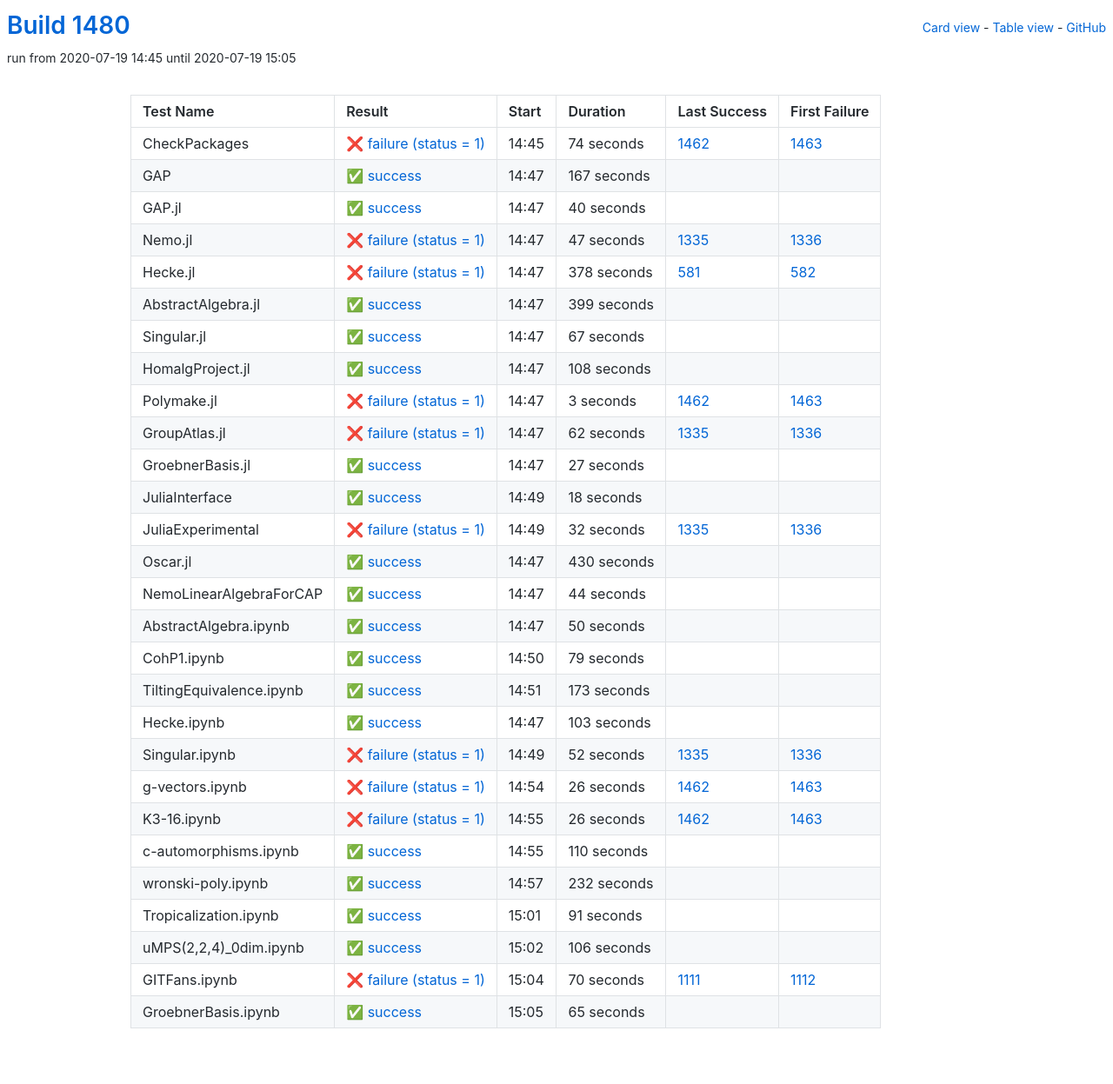
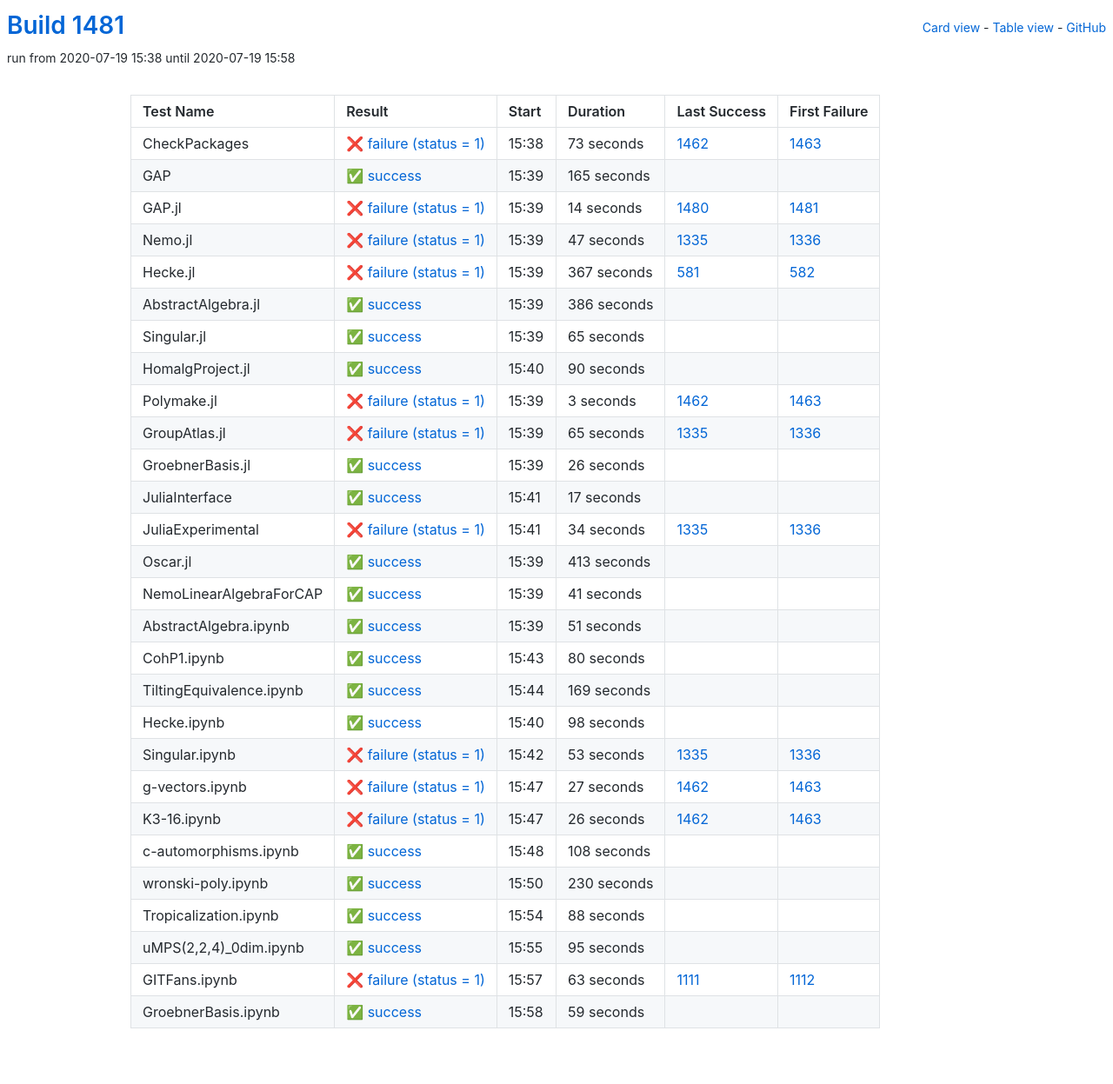
Before and after one commit to oscar-system/oscar-ci-status-1.4, a Jekyll site: the page built from table.html, in a window 1280 px wide. Shown: the whole page at 87% size. Built offline with Jekyll 4.4.1, drawn with Linux system fonts in a browser that asks for light colours.

Commit message:
Build #1481

```diff
--- a/_data/ci.yml
+++ b/_data/ci.yml
@@ -1,6 +1,6 @@
 ---
-build: 1480
-build_url: https://oscarci.mathematik.uni-kl.de/job/oscar-julia-1.4/1480/
+build: 1481
+build_url: https://oscarci.mathematik.uni-kl.de/job/oscar-julia-1.4/1481/
 job: oscar-julia-1.4
 organization: oscar-system
 repo: oscar-ci-status-1.4
@@ -8,44 +8,44 @@ repourl: https://github.com/oscar-system/oscar-ci-status-1.4
 tests:
 - name: CheckPackages
   id: checkpackages
-  log: https://oscarci.mathematik.uni-kl.de/job/oscar-julia-1.4/1480/artifact/logs/build-1480/CheckPackages.log
-  start: 2020-07-19 14:45
+  log: https://oscarci.mathematik.uni-kl.de/job/oscar-julia-1.4/1481/artifact/logs/build-1481/CheckPackages.log
+  start: 2020-07-19 15:38
   success: false
   exitcode: 1
   status: failure
-  duration: 74
+  duration: 73
   last_success: 1462
   last_success_url: https://oscarci.mathematik.uni-kl.de/job/oscar-julia-1.4/1462/
   first_failure: 1463
   first_failure_url: https://oscarci.mathematik.uni-kl.de/job/oscar-julia-1.4/1463/
 - name: GAP
   id: gap
-  log: https://oscarci.mathematik.uni-kl.de/job/oscar-julia-1.4/1480/artifact/logs/build-1480/GAP.log
-  start: 2020-07-19 14:47
+  log: https://oscarci.mathematik.uni-kl.de/job/oscar-julia-1.4/1481/artifact/logs/build-1481/GAP.log
+  start: 2020-07-19 15:39
   success: true
   exitcode: 0
   status: success
-  duration: 167
+  duration: 165
   last_success: false
   last_success_url:
   first_failure: false
   first_failure_url:
 - name: GAP.jl
   id: gap-jl
-  log: https://oscarci.mathematik.uni-kl.de/job/oscar-julia-1.4/1480/artifact/logs/build-1480/GAP.jl.log
-  start: 2020-07-19 14:47
-  success: true
-  exitcode: 0
-  status: success
-  duration: 40
-  last_success: false
-  last_success_url:
-  first_failure: false
-  first_failure_url:
+  log: https://oscarci.mathematik.uni-kl.de/job/oscar-julia-1.4/1481/artifact/logs/build-1481/GAP.jl.log
+  start: 2020-07-19 15:39
+  success: false
+  exitcode: 1
+  status: failure
+  duration: 14
+  last_success: 1480
+  last_success_url: https://oscarci.mathematik.uni-kl.de/job/oscar-julia-1.4/1480/
+  first_failure: 1481
+  first_failure_url: https://oscarci.mathematik.uni-kl.de/job/oscar-julia-1.4/1481/
 - name: Nemo.jl
   id: nemo-jl
-  log: https://oscarci.mathematik.uni-kl.de/job/oscar-julia-1.4/1480/artifact/logs/build-1480/Nemo.jl.log
-  start: 2020-07-19 14:47
+  log: https://oscarci.mathematik.uni-kl.de/job/oscar-julia-1.4/1481/artifact/logs/build-1481/Nemo.jl.log
+  start: 2020-07-19 15:39
   success: false
   exitcode: 1
   status: failure
@@ -56,56 +56,56 @@ tests:
   first_failure_url: https://oscarci.mathematik.uni-kl.de/job/oscar-julia-1.4/1336/
 - name: Hecke.jl
   id: hecke-jl
-  log: https://oscarci.mathematik.uni-kl.de/job/oscar-julia-1.4/1480/artifact/logs/build-1480/Hecke.jl.log
-  start: 2020-07-19 14:47
+  log: https://oscarci.mathematik.uni-kl.de/job/oscar-julia-1.4/1481/artifact/logs/build-1481/Hecke.jl.log
+  start: 2020-07-19 15:39
   success: false
   exitcode: 1
   status: failure
-  duration: 378
+  duration: 367
   last_success: 581
   last_success_url: https://oscarci.mathematik.uni-kl.de/job/oscar-julia-1.4/581/
   first_failure: 582
   first_failure_url: https://oscarci.mathematik.uni-kl.de/job/oscar-julia-1.4/582/
 - name: AbstractAlgebra.jl
   id: abstractalgebra-jl
-  log: https://oscarci.mathematik.uni-kl.de/job/oscar-julia-1.4/1480/artifact/logs/build-1480/AbstractAlgebra.jl.log
-  start: 2020-07-19 14:47
+  log: https://oscarci.mathematik.uni-kl.de/job/oscar-julia-1.4/1481/artifact/logs/build-1481/AbstractAlgebra.jl.log
+  start: 2020-07-19 15:39
   success: true
   exitcode: 0
   status: success
-  duration: 399
+  duration: 386
   last_success: false
   last_success_url:
   first_failure: false
   first_failure_url:
 - name: Singular.jl
   id: singular-jl
-  log: https://oscarci.mathematik.uni-kl.de/job/oscar-julia-1.4/1480/artifact/logs/build-1480/Singular.jl.log
-  start: 2020-07-19 14:47
+  log: https://oscarci.mathematik.uni-kl.de/job/oscar-julia-1.4/1481/artifact/logs/build-1481/Singular.jl.log
+  start: 2020-07-19 15:39
   success: true
   exitcode: 0
   status: success
-  duration: 67
+  duration: 65
   last_success: false
   last_success_url:
   first_failure: false
   first_failure_url:
 - name: HomalgProject.jl
   id: homalgproject-jl
-  log: https://oscarci.mathematik.uni-kl.de/job/oscar-julia-1.4/1480/artifact/logs/build-1480/HomalgProject.jl.log
-  start: 2020-07-19 14:47
+  log: https://oscarci.mathematik.uni-kl.de/job/oscar-julia-1.4/1481/artifact/logs/build-1481/HomalgProject.jl.log
+  start: 2020-07-19 15:40
   success: true
   exitcode: 0
   status: success
-  duration: 108
+  duration: 90
   last_success: false
   last_success_url:
   first_failure: false
   first_failure_url:
 - name: Polymake.jl
   id: polymake-jl
-  log: https://oscarci.mathematik.uni-kl.de/job/oscar-julia-1.4/1480/artifact/logs/build-1480/Polymake.jl.log
-  start: 2020-07-19 14:47
+  log: https://oscarci.mathematik.uni-kl.de/job/oscar-julia-1.4/1481/artifact/logs/build-1481/Polymake.jl.log
+  start: 2020-07-19 15:39
   success: false
   exitcode: 1
   status: failure
@@ -116,152 +116,152 @@ tests:
   first_failure_url: https://oscarci.mathematik.uni-kl.de/job/oscar-julia-1.4/1463/
 - name: GroupAtlas.jl
   id: groupatlas-jl
-  log: https://oscarci.mathematik.uni-kl.de/job/oscar-julia-1.4/1480/artifact/logs/build-1480/GroupAtlas.jl.log
-  start: 2020-07-19 14:47
+  log: https://oscarci.mathematik.uni-kl.de/job/oscar-julia-1.4/1481/artifact/logs/build-1481/GroupAtlas.jl.log
+  start: 2020-07-19 15:39
   success: false
   exitcode: 1
   status: failure
-  duration: 62
+  duration: 65
   last_success: 1335
   last_success_url: https://oscarci.mathematik.uni-kl.de/job/oscar-julia-1.4/1335/
   first_failure: 1336
   first_failure_url: https://oscarci.mathematik.uni-kl.de/job/oscar-julia-1.4/1336/
 - name: GroebnerBasis.jl
   id: groebnerbasis-jl
-  log: https://oscarci.mathematik.uni-kl.de/job/oscar-julia-1.4/1480/artifact/logs/build-1480/GroebnerBasis.jl.log
-  start: 2020-07-19 14:47
+  log: https://oscarci.mathematik.uni-kl.de/job/oscar-julia-1.4/1481/artifact/logs/build-1481/GroebnerBasis.jl.log
+  start: 2020-07-19 15:39
   success: true
   exitcode: 0
   status: success
-  duration: 27
+  duration: 26
   last_success: false
   last_success_url:
   first_failure: false
   first_failure_url:
 - name: JuliaInterface
   id: juliainterface
-  log: https://oscarci.mathematik.uni-kl.de/job/oscar-julia-1.4/1480/artifact/logs/build-1480/JuliaInterface.log
-  start: 2020-07-19 14:49
+  log: https://oscarci.mathematik.uni-kl.de/job/oscar-julia-1.4/1481/artifact/logs/build-1481/JuliaInterface.log
+  start: 2020-07-19 15:41
   success: true
   exitcode: 0
   status: success
-  duration: 18
+  duration: 17
   last_success: false
   last_success_url:
   first_failure: false
   first_failure_url:
 - name: JuliaExperimental
   id: juliaexperimental
-  log: https://oscarci.mathematik.uni-kl.de/job/oscar-julia-1.4/1480/artifact/logs/build-1480/JuliaExperimental.log
-  start: 2020-07-19 14:49
+  log: https://oscarci.mathematik.uni-kl.de/job/oscar-julia-1.4/1481/artifact/logs/build-1481/JuliaExperimental.log
+  start: 2020-07-19 15:41
   success: false
   exitcode: 1
   status: failure
-  duration: 32
+  duration: 34
   last_success: 1335
   last_success_url: https://oscarci.mathematik.uni-kl.de/job/oscar-julia-1.4/1335/
   first_failure: 1336
   first_failure_url: https://oscarci.mathematik.uni-kl.de/job/oscar-julia-1.4/1336/
 - name: Oscar.jl
   id: oscar-jl
-  log: https://oscarci.mathematik.uni-kl.de/job/oscar-julia-1.4/1480/artifact/logs/build-1480/Oscar.jl.log
-  start: 2020-07-19 14:47
+  log: https://oscarci.mathematik.uni-kl.de/job/oscar-julia-1.4/1481/artifact/logs/build-1481/Oscar.jl.log
+  start: 2020-07-19 15:39
   success: true
   exitcode: 0
   status: success
-  duration: 430
+  duration: 413
   last_success: false
   last_success_url:
   first_failure: false
   first_failure_url:
 - name: NemoLinearAlgebraForCAP
   id: nemolinearalgebraforcap
-  log: https://oscarci.mathematik.uni-kl.de/job/oscar-julia-1.4/1480/artifact/logs/build-1480/NemoLinearAlgebraForCAP.log
-  start: 2020-07-19 14:47
+  log: https://oscarci.mathematik.uni-kl.de/job/oscar-julia-1.4/1481/artifact/logs/build-1481/NemoLinearAlgebraForCAP.log
+  start: 2020-07-19 15:39
   success: true
   exitcode: 0
   status: success
-  duration: 44
+  duration: 41
   last_success: false
   last_success_url:
   first_failure: false
   first_failure_url:
 - name: AbstractAlgebra.ipynb
   id: abstractalgebra-ipynb
-  log: https://oscarci.mathematik.uni-kl.de/job/oscar-julia-1.4/1480/artifact/logs/build-1480/AbstractAlgebra.ipynb.log
-  start: 2020-07-19 14:47
+  log: https://oscarci.mathematik.uni-kl.de/job/oscar-julia-1.4/1481/artifact/logs/build-1481/AbstractAlgebra.ipynb.log
+  start: 2020-07-19 15:39
   success: true
   exitcode: 0
   status: success
-  duration: 50
+  duration: 51
   last_success: false
   last_success_url:
   first_failure: false
   first_failure_url:
 - name: CohP1.ipynb
   id: cohp1-ipynb
-  log: https://oscarci.mathematik.uni-kl.de/job/oscar-julia-1.4/1480/artifact/logs/build-1480/CohP1.ipynb.log
-  start: 2020-07-19 14:50
+  log: https://oscarci.mathematik.uni-kl.de/job/oscar-julia-1.4/1481/artifact/logs/build-1481/CohP1.ipynb.log
+  start: 2020-07-19 15:43
   success: true
   exitcode: 0
   status: success
-  duration: 79
+  duration: 80
   last_success: false
   last_success_url:
   first_failure: false
   first_failure_url:
 - name: TiltingEquivalence.ipynb
   id: tiltingequivalence-ipynb
-  log: https://oscarci.mathematik.uni-kl.de/job/oscar-julia-1.4/1480/artifact/logs/build-1480/TiltingEquivalence.ipynb.log
-  start: 2020-07-19 14:51
+  log: https://oscarci.mathematik.uni-kl.de/job/oscar-julia-1.4/1481/artifact/logs/build-1481/TiltingEquivalence.ipynb.log
+  start: 2020-07-19 15:44
   success: true
   exitcode: 0
   status: success
-  duration: 173
+  duration: 169
   last_success: false
   last_success_url:
   first_failure: false
   first_failure_url:
 - name: Hecke.ipynb
   id: hecke-ipynb
-  log: https://oscarci.mathematik.uni-kl.de/job/oscar-julia-1.4/1480/artifact/logs/build-1480/Hecke.ipynb.log
-  start: 2020-07-19 14:47
+  log: https://oscarci.mathematik.uni-kl.de/job/oscar-julia-1.4/1481/artifact/logs/build-1481/Hecke.ipynb.log
+  start: 2020-07-19 15:40
   success: true
   exitcode: 0
   status: success
-  duration: 103
+  duration: 98
   last_success: false
   last_success_url:
   first_failure: false
   first_failure_url:
 - name: Singular.ipynb
   id: singular-ipynb
-  log: https://oscarci.mathematik.uni-kl.de/job/oscar-julia-1.4/1480/artifact/logs/build-1480/Singular.ipynb.log
-  start: 2020-07-19 14:49
+  log: https://oscarci.mathematik.uni-kl.de/job/oscar-julia-1.4/1481/artifact/logs/build-1481/Singular.ipynb.log
+  start: 2020-07-19 15:42
   success: false
   exitcode: 1
   status: failure
-  duration: 52
+  duration: 53
   last_success: 1335
   last_success_url: https://oscarci.mathematik.uni-kl.de/job/oscar-julia-1.4/1335/
   first_failure: 1336
   first_failure_url: https://oscarci.mathematik.uni-kl.de/job/oscar-julia-1.4/1336/
 - name: g-vectors.ipynb
   id: g-vectors-ipynb
-  log: https://oscarci.mathematik.uni-kl.de/job/oscar-julia-1.4/1480/artifact/logs/build-1480/g-vectors.ipynb.log
-  start: 2020-07-19 14:54
+  log: https://oscarci.mathematik.uni-kl.de/job/oscar-julia-1.4/1481/artifact/logs/build-1481/g-vectors.ipynb.log
+  start: 2020-07-19 15:47
   success: false
   exitcode: 1
   status: failure
-  duration: 26
+  duration: 27
   last_success: 1462
   last_success_url: https://oscarci.mathematik.uni-kl.de/job/oscar-julia-1.4/1462/
   first_failure: 1463
   first_failure_url: https://oscarci.mathematik.uni-kl.de/job/oscar-julia-1.4/1463/
 - name: K3-16.ipynb
   id: k3-16-ipynb
-  log: https://oscarci.mathematik.uni-kl.de/job/oscar-julia-1.4/1480/artifact/logs/build-1480/K3-16.ipynb.log
-  start: 2020-07-19 14:55
+  log: https://oscarci.mathematik.uni-kl.de/job/oscar-julia-1.4/1481/artifact/logs/build-1481/K3-16.ipynb.log
+  start: 2020-07-19 15:47
   success: false
   exitcode: 1
   status: failure
@@ -272,72 +272,72 @@ tests:
   first_failure_url: https://oscarci.mathematik.uni-kl.de/job/oscar-julia-1.4/1463/
 - name: c-automorphisms.ipynb
   id: c-automorphisms-ipynb
-  log: https://oscarci.mathematik.uni-kl.de/job/oscar-julia-1.4/1480/artifact/logs/build-1480/c-automorphisms.ipynb.log
-  start: 2020-07-19 14:55
+  log: https://oscarci.mathematik.uni-kl.de/job/oscar-julia-1.4/1481/artifact/logs/build-1481/c-automorphisms.ipynb.log
+  start: 2020-07-19 15:48
   success: true
   exitcode: 0
   status: success
-  duration: 110
+  duration: 108
   last_success: false
   last_success_url:
   first_failure: false
   first_failure_url:
 - name: wronski-poly.ipynb
   id: wronski-poly-ipynb
-  log: https://oscarci.mathematik.uni-kl.de/job/oscar-julia-1.4/1480/artifact/logs/build-1480/wronski-poly.ipynb.log
-  start: 2020-07-19 14:57
+  log: https://oscarci.mathematik.uni-kl.de/job/oscar-julia-1.4/1481/artifact/logs/build-1481/wronski-poly.ipynb.log
+  start: 2020-07-19 15:50
   success: true
   exitcode: 0
   status: success
-  duration: 232
+  duration: 230
   last_success: false
   last_success_url:
   first_failure: false
   first_failure_url:
 - name: Tropicalization.ipynb
   id: tropicalization-ipynb
-  log: https://oscarci.mathematik.uni-kl.de/job/oscar-julia-1.4/1480/artifact/logs/build-1480/Tropicalization.ipynb.log
-  start: 2020-07-19 15:01
+  log: https://oscarci.mathematik.uni-kl.de/job/oscar-julia-1.4/1481/artifact/logs/build-1481/Tropicalization.ipynb.log
+  start: 2020-07-19 15:54
   success: true
   exitcode: 0
   status: success
-  duration: 91
+  duration: 88
   last_success: false
   last_success_url:
   first_failure: false
   first_failure_url:
 - name: uMPS(2,2,4)_0dim.ipynb
   id: umps-2-2-4-0dim-ipynb
-  log: https://oscarci.mathematik.uni-kl.de/job/oscar-julia-1.4/1480/artifact/logs/build-1480/uMPS-2-2-4-_0dim.ipynb.log
-  start: 2020-07-19 15:02
+  log: https://oscarci.mathematik.uni-kl.de/job/oscar-julia-1.4/1481/artifact/logs/build-1481/uMPS-2-2-4-_0dim.ipynb.log
+  start: 2020-07-19 15:55
   success: true
   exitcode: 0
   status: success
-  duration: 106
+  duration: 95
   last_success: false
   last_success_url:
   first_failure: false
   first_failure_url:
 - name: GITFans.ipynb
   id: gitfans-ipynb
-  log: https://oscarci.mathematik.uni-kl.de/job/oscar-julia-1.4/1480/artifact/logs/build-1480/GITFans.ipynb.log
-  start: 2020-07-19 15:04
+  log: https://oscarci.mathematik.uni-kl.de/job/oscar-julia-1.4/1481/artifact/logs/build-1481/GITFans.ipynb.log
+  start: 2020-07-19 15:57
   success: false
   exitcode: 1
   status: failure
-  duration: 70
+  duration: 63
   last_success: 1111
   last_success_url: https://oscarci.mathematik.uni-kl.de/job/oscar-julia-1.4/1111/
   first_failure: 1112
   first_failure_url: https://oscarci.mathematik.uni-kl.de/job/oscar-julia-1.4/1112/
 - name: GroebnerBasis.ipynb
   id: groebnerbasis-ipynb
-  log: https://oscarci.mathematik.uni-kl.de/job/oscar-julia-1.4/1480/artifact/logs/build-1480/GroebnerBasis.ipynb.log
-  start: 2020-07-19 15:05
+  log: https://oscarci.mathematik.uni-kl.de/job/oscar-julia-1.4/1481/artifact/logs/build-1481/GroebnerBasis.ipynb.log
+  start: 2020-07-19 15:58
   success: true
   exitcode: 0
   status: success
-  duration: 65
+  duration: 59
   last_success: false
   last_success_url:
   first_failure: false
```
Also changed, not shown: README.md.
